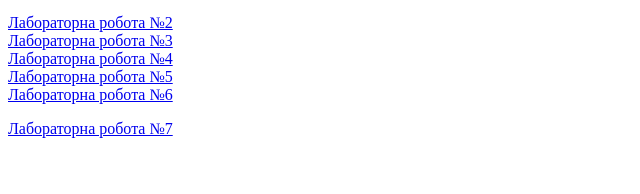
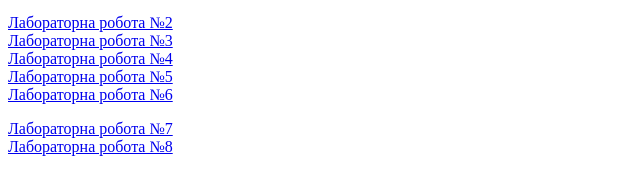
Before and after one commit to bogdankripetok-coder/Internet-Programming, a plain HTML site: page index.html in a window 1280 px wide. Shown: the part 136-330 px from the top of the page, without its empty margins (0-640 px from the left). Drawn offline with Linux system fonts and the light colour scheme.

Commit message:
Update index.html

```diff
--- a/index.html
+++ b/index.html
@@ -16,5 +16,6 @@
         <a href="lab5.html" target="_blank" rel="noopener noreferrer">Лабораторна робота №5</a><br>
         <a href="lab6.html" target="_blank" rel="noopener noreferrer">Лабораторна робота №6</a></p>
     <a href="lab7.html" target="_blank" rel="noopener noreferrer">Лабораторна робота №7</a><br>
+    <a href="lab8.html" target="_blank" rel="noopener noreferrer">Лабораторна робота №8</a><br>
 </body>
 </html>
```
